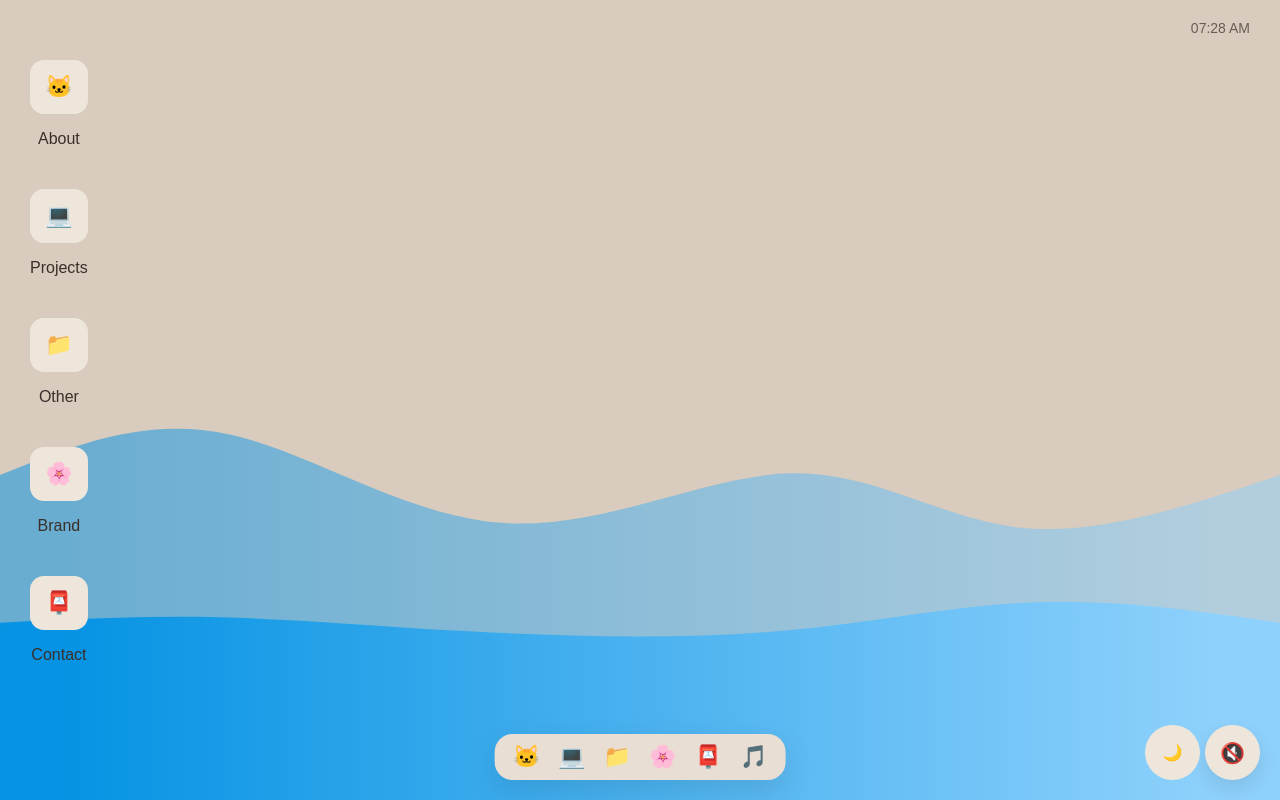
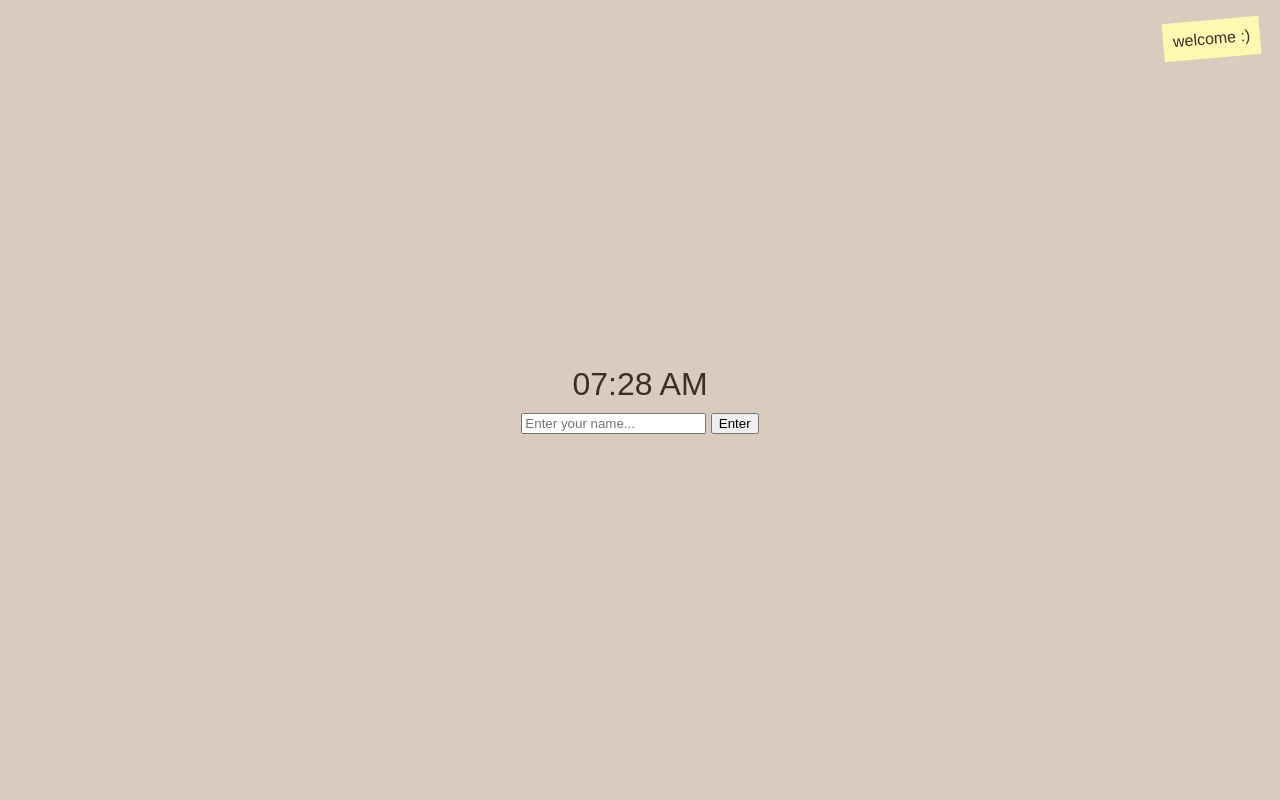
Before and after one commit to Notmefrfr/Portofolio, a plain HTML site: page index.html in a window 1280 px wide. Drawn offline with Linux system fonts and the light colour scheme.

Commit message:
Add files via upload

```diff
--- a/index.html
+++ b/index.html
@@ -4,6 +4,21 @@
   <title>Elliot</title>
   <link rel="stylesheet" href="style.css">
 </head>
+
+<div id="lockscreen">
+
+  <div class="lock-box">
+    <div class="lock-time" id="lockTime"></div>
+
+    <input id="username" placeholder="Enter your name..." />
+    <button onclick="enterSite()">Enter</button>
+  </div>
+
+  <div class="postit">
+    welcome :)
+  </div>
+
+</div>
 
 <body>
 
@@ -155,7 +170,12 @@
       Spotify Profile
     </a>
 
-    <a href="assets/files/GandiNapoleonPutra_-_CV.pdf" download class="btn">
+    <a class="link-item" href="https://www.youtube.com/@nonamex_L" target="_blank">
+      <span>📺</span>
+      Youtube Profile
+    </a>
+
+    <a href="assets/files/GandiNapoleonPutra_CV.pdf" download class="btn">
       Download CV
     </a>
 
@@ -326,7 +346,7 @@
         <span>GIS</span>
       </div>
     </div>
-        <div class="project-card">
+    <div class="project-card">
 
       <div class="project-top">
         <h3>High Availability with PostgreSQL</h3>
@@ -349,6 +369,29 @@
         <span>python</span>
       </div>
 
+    </div>
+    <div class="project-card">
+
+      <div class="project-top">
+        <h3>Project EVE</h3>
+        <a class="link-item" href="https://www.youtube.com/@nonamex_L" target="_blank">Youtube</a>
+      </div>
+
+      <div class="meta">
+        <span class="tag">Python</span>
+        <span class="tag">AI</span>
+        <span class="date">Feb 2026</span>
+      </div>
+
+      <p>
+        Built a AI assistant named EVE using Python and OpenAI's API. EVE can answer questions, generate text, and assist with various tasks.
+      </p>
+
+      <div class="tags">
+        <span>Python</span>
+        <span>AI</span>
+        <span>LLM</span>
+      </div>
     </div>
   </div>
 </div>
@@ -439,6 +482,11 @@
         <span>🎵</span>
         Spotify Profile
       </a>
+
+      <a class="link-item" href="https://www.youtube.com/@nonamex_L" target="_blank">
+        <span>📺</span>
+        Youtube Profile
+      </a>
     </div>
   </div>
 </div>
--- a/script.js
+++ b/script.js
@@ -161,3 +161,17 @@ function toggleDark(){
   document.body.classList.toggle("dark")
   playClick()
 }
+
+function enterSite(){
+  const lock = document.getElementById("lockscreen")
+  lock.style.display = "none"
+}
+
+function updateLockTime(){
+  const now = new Date()
+  document.getElementById("lockTime").innerText =
+    now.toLocaleTimeString([], {hour: '2-digit', minute:'2-digit'})
+}
+
+setInterval(updateLockTime, 1000)
+updateLockTime()
--- a/style.css
+++ b/style.css
@@ -14,6 +14,8 @@ body {
   display: flex;
   flex-direction: column;
   gap: 25px;
+  overflow-y: auto;
+  height: 100vh;
 }
 
 .clock {
@@ -88,6 +90,7 @@ body {
   grid-template-columns: auto 1fr auto;
   align-items: center;
   border-radius: 16px 16px 0 0;
+  z-index: 2;
 }
 
 .title-bar {
@@ -180,8 +183,8 @@ body {
   overflow-y: auto;
 
   max-height: 400px;   /* adjust if needed */
-  overflow-y: auto;
 }
+
 
 .music-toggle {
   position: fixed;
@@ -205,7 +208,7 @@ body {
 }
 
 .music-toggle.activate {
-  background: var(--tag);
+  background: var(--hov);
 }
 
 .traffic {
@@ -538,3 +541,50 @@ body, .window, .icon-img {
 .dark .bg-svg svg {
   filter: brightness(0.4);
 }
+
+#lockscreen {
+  position: fixed;
+  top: 0;
+  left: 0;
+  width: 100%;
+  height: 100%;
+  background: var(--bg);
+  z-index: 999;
+
+  display: flex;
+  justify-content: center;
+  align-items: center;
+}
+
+.lock-box {
+  text-align: center;
+}
+
+.lock-time {
+  font-size: 32px;
+  margin-bottom: 10px;
+}
+
+.postit {
+  position: absolute;
+  top: 20px;
+  right: 20px;
+  background: #fff8b0;
+  padding: 10px;
+  transform: rotate(-5deg);
+}
+
+/* Chrome, Edge, Safari */
+.desktop::-webkit-scrollbar {
+  display: none;
+}
+
+/* Firefox */
+.desktop {
+  scrollbar-width: none;
+}
+
+/* IE (just in case) */
+.desktop {
+  -ms-overflow-style: none;
+}
```
